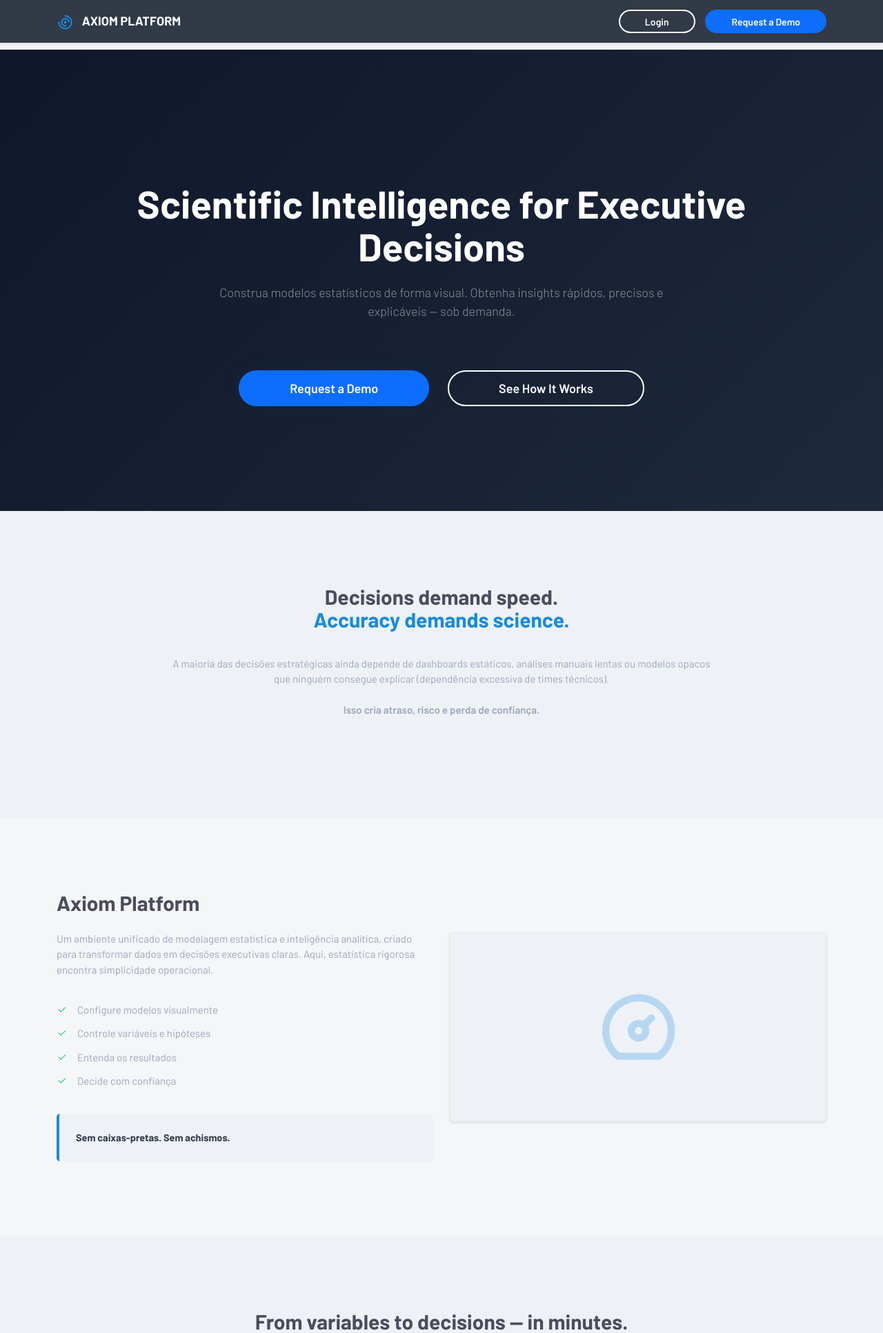
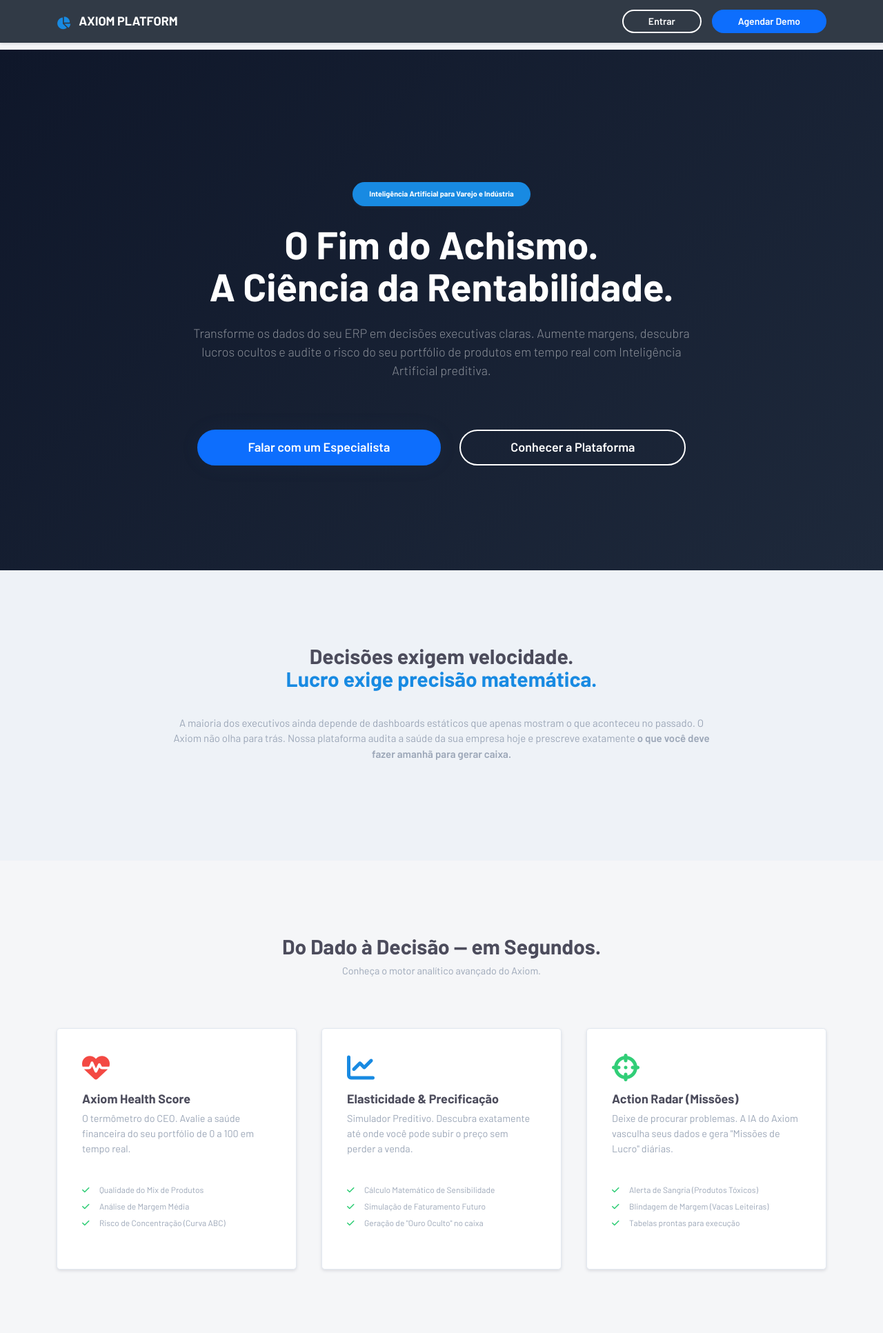
Before and after one commit to Liencourt/axionplatform, a Django app: page / in a window 1280 px wide. Shown: the top 1933 px of the page at 69% size. Run offline with Django 5.2, Linux system fonts and the light colour scheme; some libraries are stand-ins or nearby versions.

Commit message:
bcg landingpage

```diff
--- a/templates/landing.html
+++ b/templates/landing.html
@@ -3,17 +3,19 @@
 <html lang="pt-br">
 <head>
     <meta charset="utf-8" />
-    <title>Axiom Platform | Scientific Intelligence for Executive Decisions</title>
+    <title>Axiom Platform | O Fim do Achismo no Varejo</title>
     <meta name="viewport" content="width=device-width, initial-scale=1.0">
     <link href="{% static 'css/app.min.css' %}" rel="stylesheet" />
     <link href="{% static 'css/icons.min.css' %}" rel="stylesheet" />
+    <link rel="stylesheet" href="https://cdnjs.cloudflare.com/ajax/libs/font-awesome/6.4.0/css/all.min.css">
+
     <style>
         /* ==========================================
-           O CÉREBRO DAS CORES (MUDE AQUI PARA A SUA LOGO)
+           O CÉREBRO DAS CORES
            ========================================== */
         :root {
-            --cor-principal: #0d6efd; /* Ex: Azul da logo */
-            --cor-secundaria: #ffc107; /* Ex: Dourado/Amarelo de destaque */
+            --cor-principal: #0d6efd;
+            --cor-secundaria: #ffc107;
             --cor-fundo-escuro: #0f172a;
             --cor-texto-escuro: #1e293b;
         }
@@ -31,9 +33,7 @@
             margin-bottom: 1rem;
         }
 
-        /* ==========================================
-           BOTÕES BLINDADOS (NUNCA MAIS VÃO SUMIR)
-           ========================================== */
+        /* BOTÕES BLINDADOS */
         .btn-axiom-principal {
             background-color: var(--cor-principal);
             color: #ffffff;
@@ -56,14 +56,15 @@
         }
         .btn-axiom-contorno:hover {
             background-color: #ffffff;
-            color: var(--cor-texto-escuro); /* O texto fica escuro para não sumir no fundo branco! */
+            color: var(--cor-texto-escuro);
             border-color: #ffffff;
         }
 
         /* CARDS COM EFEITO SUAVE */
         .module-card { transition: transform 0.3s ease, box-shadow 0.3s ease; border: 1px solid #e2e8f0 !important; }
         .module-card:hover { transform: translateY(-5px); box-shadow: 0 10px 25px rgba(0,0,0,0.08) !important; border-color: var(--cor-principal) !important; }
-        .border-brand { border-color: var(--cor-principal) !important; }
+
+        .use-case-card { border-left: 4px solid var(--cor-principal); background-color: #f8f9fa; }
     </style>
 </head>
 <body data-bs-spy="scroll" data-bs-target="#navbar-landing">
@@ -71,106 +72,81 @@
     <nav id="navbar-landing" class="navbar navbar-expand-lg navbar-dark bg-dark fixed-top shadow-sm">
         <div class="container">
             <a class="navbar-brand fw-bold" href="#">
-                <i class="ti ti-chart-arcs text-primary fs-3 align-middle me-2"></i>AXIOM PLATFORM
+                <i class="fas fa-chart-pie text-primary fs-4 align-middle me-2"></i>AXIOM PLATFORM
             </a>
             <div class="ms-auto">
-                <a href="{% url 'login' %}" class="btn btn-axiom-contorno btn-sm me-2 px-4 rounded-pill">Login</a>
-                <a href="#contato" class="btn btn-axiom-principal btn-sm px-4 rounded-pill">Request a Demo</a>
+                <a href="{% url 'login' %}" class="btn btn-axiom-contorno btn-sm me-2 px-4 rounded-pill">Entrar</a>
+                <a href="#contato" class="btn btn-axiom-principal btn-sm px-4 rounded-pill">Agendar Demo</a>
             </div>
         </div>
     </nav>
 
     <section class="hero-section text-center mt-5">
         <div class="container py-5">
-            <h1 class="display-4 fw-bold mb-3">Scientific Intelligence for Executive Decisions</h1>
-            <p class="lead mb-5 text-white-50 mx-auto" style="max-width: 700px;">
-                Construa modelos estatísticos de forma visual. Obtenha insights rápidos, precisos e explicáveis — sob demanda.
+            <span class="badge bg-primary text-white mb-3 px-3 py-2 rounded-pill shadow-sm">Inteligência Artificial para Varejo e Indústria</span>
+            <h1 class="display-4 fw-bold mb-3">O Fim do Achismo.<br>A Ciência da Rentabilidade.</h1>
+            <p class="lead mb-5 text-white-50 mx-auto" style="max-width: 750px;">
+                Transforme os dados do seu ERP em decisões executivas claras. Aumente margens, descubra lucros ocultos e audite o risco do seu portfólio de produtos em tempo real com Inteligência Artificial preditiva.
             </p>
             <div>
-                <a href="#contato" class="btn btn-axiom-principal btn-lg rounded-pill px-5 me-3 shadow">Request a Demo</a>
-                <a href="#how-it-works" class="btn btn-axiom-contorno btn-lg rounded-pill px-5">See How It Works</a>
+                <a href="#contato" class="btn btn-axiom-principal btn-lg rounded-pill px-5 me-3 shadow">Falar com um Especialista</a>
+                <a href="#solucoes" class="btn btn-axiom-contorno btn-lg rounded-pill px-5">Conhecer a Plataforma</a>
             </div>
         </div>
     </section>
 
     <section class="py-5 bg-light">
         <div class="container py-4 text-center">
-            <h2 class="fw-bold mb-4">Decisions demand speed.<br><span class="text-primary">Accuracy demands science.</span></h2>
+            <h2 class="fw-bold mb-4">Decisões exigem velocidade.<br><span class="text-primary">Lucro exige precisão matemática.</span></h2>
             <p class="text-muted fs-5 mb-4 mx-auto" style="max-width: 800px;">
-                A maioria das decisões estratégicas ainda depende de dashboards estáticos, análises manuais lentas ou modelos opacos que ninguém consegue explicar (dependência excessiva de times técnicos).<br><br>
-                <strong>Isso cria atraso, risco e perda de confiança.</strong>
+                A maioria dos executivos ainda depende de dashboards estáticos que apenas mostram o que aconteceu no passado. O Axiom não olha para trás. Nossa plataforma audita a saúde da sua empresa hoje e prescreve exatamente <strong>o que você deve fazer amanhã para gerar caixa.</strong>
             </p>
         </div>
     </section>
 
-    <section class="py-5">
-        <div class="container py-4">
-            <div class="row align-items-center">
-                <div class="col-lg-6">
-                    <h2 class="fw-bold mb-3">Axiom Platform</h2>
-                    <p class="text-muted fs-5 mb-4">
-                        Um ambiente unificado de modelagem estatística e inteligência analítica, criado para transformar dados em decisões executivas claras. Aqui, estatística rigorosa encontra simplicidade operacional.
-                    </p>
-                    <ul class="list-unstyled fs-5 text-muted">
-                        <li class="mb-2"><i class="ti ti-check text-success me-2"></i> Configure modelos visualmente</li>
-                        <li class="mb-2"><i class="ti ti-check text-success me-2"></i> Controle variáveis e hipóteses</li>
-                        <li class="mb-2"><i class="ti ti-check text-success me-2"></i> Entenda os resultados</li>
-                        <li class="mb-2"><i class="ti ti-check text-success me-2"></i> Decide com confiança</li>
-                    </ul>
-                    <div class="mt-4 p-3 bg-light rounded border-start border-primary border-4">
-                        <span class="fw-bold text-dark">Sem caixas-pretas. Sem achismos.</span>
-                    </div>
-                </div>
-                <div class="col-lg-6 text-center mt-4 mt-lg-0">
-                    <div class="bg-light rounded p-5 border shadow-sm">
-                        <i class="ti ti-dashboard text-primary opacity-25" style="font-size: 8rem;"></i>
-                    </div>
-                </div>
-            </div>
-        </div>
-    </section>
-
-    <section class="py-5 bg-light" id="how-it-works">
+    <section class="py-5" id="solucoes">
         <div class="container py-4">
             <div class="text-center mb-5">
-                <h2 class="fw-bold">From variables to decisions — in minutes.</h2>
-                <p class="text-muted">Conheça o core da plataforma.</p>
+                <h2 class="fw-bold">Do Dado à Decisão — em Segundos.</h2>
+                <p class="text-muted">Conheça o motor analítico avançado do Axiom.</p>
             </div>
 
             <div class="row g-4">
                 <div class="col-md-4">
                     <div class="card h-100 border-0 shadow-sm module-card p-4">
-                        <i class="ti ti-chart-line feature-icon"></i>
-                        <h4 class="fw-bold">Regression Studio</h4>
-                        <p class="text-muted">Construa modelos de regressão linear e não-linear com total transparência.</p>
+                        <i class="fas fa-heartbeat feature-icon text-danger"></i>
+                        <h4 class="fw-bold">Axiom Health Score</h4>
+                        <p class="text-muted">O termômetro do CEO. Avalie a saúde financeira do seu portfólio de 0 a 100 em tempo real.</p>
                         <ul class="list-unstyled text-muted small mt-auto">
-                            <li>• Controle de variáveis independentes</li>
-                            <li>• Interpretação de coeficientes</li>
-                            <li>• Significância estatística</li>
+                            <li class="mb-1"><i class="fas fa-check text-success me-2"></i> Qualidade do Mix de Produtos</li>
+                            <li class="mb-1"><i class="fas fa-check text-success me-2"></i> Análise de Margem Média</li>
+                            <li class="mb-1"><i class="fas fa-check text-success me-2"></i> Risco de Concentração (Curva ABC)</li>
                         </ul>
                     </div>
                 </div>
+
                 <div class="col-md-4">
-                    <div class="card h-100 border-0 shadow-sm module-card p-4">
-                        <i class="ti ti-box-model feature-icon"></i>
-                        <h4 class="fw-bold">Classification Studio</h4>
-                        <p class="text-muted">Modele cenários, riscos e comportamentos com foco em decisão.</p>
+                    <div class="card h-100 border-0 shadow-sm module-card p-4 border-bottom border-primary border-4">
+                        <i class="fas fa-chart-line feature-icon text-primary"></i>
+                        <h4 class="fw-bold">Elasticidade & Precificação</h4>
+                        <p class="text-muted">Simulador Preditivo. Descubra exatamente até onde você pode subir o preço sem perder a venda.</p>
                         <ul class="list-unstyled text-muted small mt-auto">
-                            <li>• Classificação explicável</li>
-                            <li>• Métricas claras além da acurácia</li>
-                            <li>• Suporte direto à estratégia</li>
+                            <li class="mb-1"><i class="fas fa-check text-success me-2"></i> Cálculo Matemático de Sensibilidade</li>
+                            <li class="mb-1"><i class="fas fa-check text-success me-2"></i> Simulação de Faturamento Futuro</li>
+                            <li class="mb-1"><i class="fas fa-check text-success me-2"></i> Geração de "Ouro Oculto" no caixa</li>
                         </ul>
                     </div>
                 </div>
+
                 <div class="col-md-4">
-                    <div class="card h-100 border-0 shadow-sm module-card p-4 border-bottom border-primary border-4">
-                        <i class="ti ti-currency-dollar feature-icon"></i>
-                        <h4 class="fw-bold">Elasticity Studio</h4>
-                        <p class="text-muted">Transforme dados em decisões de preço e receita.</p>
+                    <div class="card h-100 border-0 shadow-sm module-card p-4">
+                        <i class="fas fa-crosshairs feature-icon text-success"></i>
+                        <h4 class="fw-bold">Action Radar (Missões)</h4>
+                        <p class="text-muted">Deixe de procurar problemas. A IA do Axiom vasculha seus dados e gera "Missões de Lucro" diárias.</p>
                         <ul class="list-unstyled text-muted small mt-auto">
-                            <li>• Modelagem de elasticidade-preço</li>
-                            <li>• Simulação de cenários</li>
-                            <li>• Conexão entre estatística e finanças</li>
+                            <li class="mb-1"><i class="fas fa-check text-success me-2"></i> Alerta de Sangria (Produtos Tóxicos)</li>
+                            <li class="mb-1"><i class="fas fa-check text-success me-2"></i> Blindagem de Margem (Vacas Leiteiras)</li>
+                            <li class="mb-1"><i class="fas fa-check text-success me-2"></i> Tabelas prontas para execução</li>
                         </ul>
                     </div>
                 </div>
@@ -178,34 +154,69 @@
         </div>
     </section>
 
+    <section class="py-5 bg-light">
+        <div class="container py-4">
+            <h2 class="fw-bold text-center mb-5">Oportunidades de Uso na Operação</h2>
+
+            <div class="row align-items-center mb-4 p-4 use-case-card rounded shadow-sm">
+                <div class="col-md-2 text-center mb-3 mb-md-0">
+                    <i class="fas fa-user-tie fa-4x text-primary"></i>
+                </div>
+                <div class="col-md-10">
+                    <h5 class="fw-bold mb-2">Para a Diretoria / CEO: Mitigação de Risco</h5>
+                    <p class="text-muted mb-0">Use o <strong>Health Score</strong> e a <strong>Matriz BCG</strong> para auditorias executivas. Descubra se a empresa está dependente de produtos que dão prejuízo ("Abacaxis" da Classe A) e acompanhe a saúde financeira da operação em uma única tela, garantindo segurança para os acionistas.</p>
+                </div>
+            </div>
+
+            <div class="row align-items-center mb-4 p-4 use-case-card rounded shadow-sm" style="border-left-color: #2ecc71;">
+                <div class="col-md-2 text-center mb-3 mb-md-0">
+                    <i class="fas fa-tags fa-4x text-success"></i>
+                </div>
+                <div class="col-md-10">
+                    <h5 class="fw-bold mb-2">Para o Time de Pricing: Aumento Imediato de Lucro</h5>
+                    <p class="text-muted mb-0">Através do <strong>Action Radar</strong>, os analistas recebem a missão de "Ouro Oculto". Eles acessam instantaneamente a lista de produtos inelásticos de alto giro, utilizam o <strong>Simulador de Elasticidade</strong> para aplicar micro-aumentos de preço justificados pela matemática, gerando lucro limpo imediato.</p>
+                </div>
+            </div>
+
+            <div class="row align-items-center p-4 use-case-card rounded shadow-sm" style="border-left-color: #e74c3c;">
+                <div class="col-md-2 text-center mb-3 mb-md-0">
+                    <i class="fas fa-shopping-cart fa-4x text-danger"></i>
+                </div>
+                <div class="col-md-10">
+                    <h5 class="fw-bold mb-2">Para o Time de Compras / Comercial: Estancar Sangrias</h5>
+                    <p class="text-muted mb-0">A IA alerta sobre "Vacas Leiteiras" (campeões de vendas) com margens caindo a níveis críticos. O setor comercial atua antecipadamente renegociando custos com fornecedores ou reestruturando estoques antes que o produto feche o mês dando prejuízo ao negócio.</p>
+                </div>
+            </div>
+        </div>
+    </section>
+
     <section class="py-5 bg-dark text-white text-center">
         <div class="container py-5">
-            <h2 class="fw-bold mb-4">Why Axiom Platform?</h2>
+            <h2 class="fw-bold mb-4">Por que escolher o Axiom?</h2>
             <div class="row justify-content-center mb-5">
                 <div class="col-md-8 d-flex justify-content-center flex-wrap gap-3">
-                    <span class="badge bg-white text-dark p-2 px-3 fs-6 rounded-pill">Explainable AI by design</span>
-                    <span class="badge bg-white text-dark p-2 px-3 fs-6 rounded-pill">Statistical rigor</span>
-                    <span class="badge bg-white text-dark p-2 px-3 fs-6 rounded-pill">User-controlled modeling</span>
-                    <span class="badge bg-white text-dark p-2 px-3 fs-6 rounded-pill">Built for executive clarity</span>
+                    <span class="badge bg-white text-dark p-2 px-3 fs-6 rounded-pill"><i class="fas fa-brain text-primary me-2"></i>IA Preditiva Explicável</span>
+                    <span class="badge bg-white text-dark p-2 px-3 fs-6 rounded-pill"><i class="fas fa-chart-bar text-primary me-2"></i>Rigor Matemático</span>
+                    <span class="badge bg-white text-dark p-2 px-3 fs-6 rounded-pill"><i class="fas fa-bolt text-primary me-2"></i>Software Prescritivo (Foco em Ação)</span>
                 </div>
             </div>
 
             <h3 class="fst-italic text-white-50 mb-4 mx-auto" style="max-width: 800px;">
-                "Complex models should not create complex decisions. Axiom Platform turns statistical science into executive clarity."
+                "Modelos complexos não devem gerar decisões complexas. O Axiom transforma a ciência estatística em clareza executiva."
             </h3>
 
             <div class="mt-5" id="contato">
-                <h4 class="mb-4">Ready to decide with confidence?</h4>
-                <a href="mailto:contato@suaempresa.com" class="btn btn-axiom-principal btn-lg rounded-pill px-5 me-2">Talk to a Specialist</a>
-                <a href="{% url 'login' %}" class="btn btn-axiom-contorno btn-lg rounded-pill px-5">Login to Platform</a>
+                <h4 class="mb-4">Pronto para decidir com confiança?</h4>
+                <a href="mailto:contato@suaempresa.com" class="btn btn-axiom-principal btn-lg rounded-pill px-5 me-2 shadow-lg">Agendar uma Demonstração</a>
+                <a href="{% url 'login' %}" class="btn btn-axiom-contorno btn-lg rounded-pill px-5">Acessar a Plataforma</a>
             </div>
         </div>
     </section>
 
     <footer class="bg-black text-center text-white-50 py-4">
         <div class="container">
-            <p class="mb-0 fw-bold text-white"><i class="ti ti-chart-arcs text-primary"></i> AXIOM PLATFORM</p>
-            <small>Scientific Intelligence for Executive Decisions</small>
+            <p class="mb-0 fw-bold text-white"><i class="fas fa-chart-pie text-primary me-2"></i> AXIOM PLATFORM</p>
+            <small>Inteligência Científica para Decisões Executivas &copy; 2026</small>
         </div>
     </footer>
 
```
